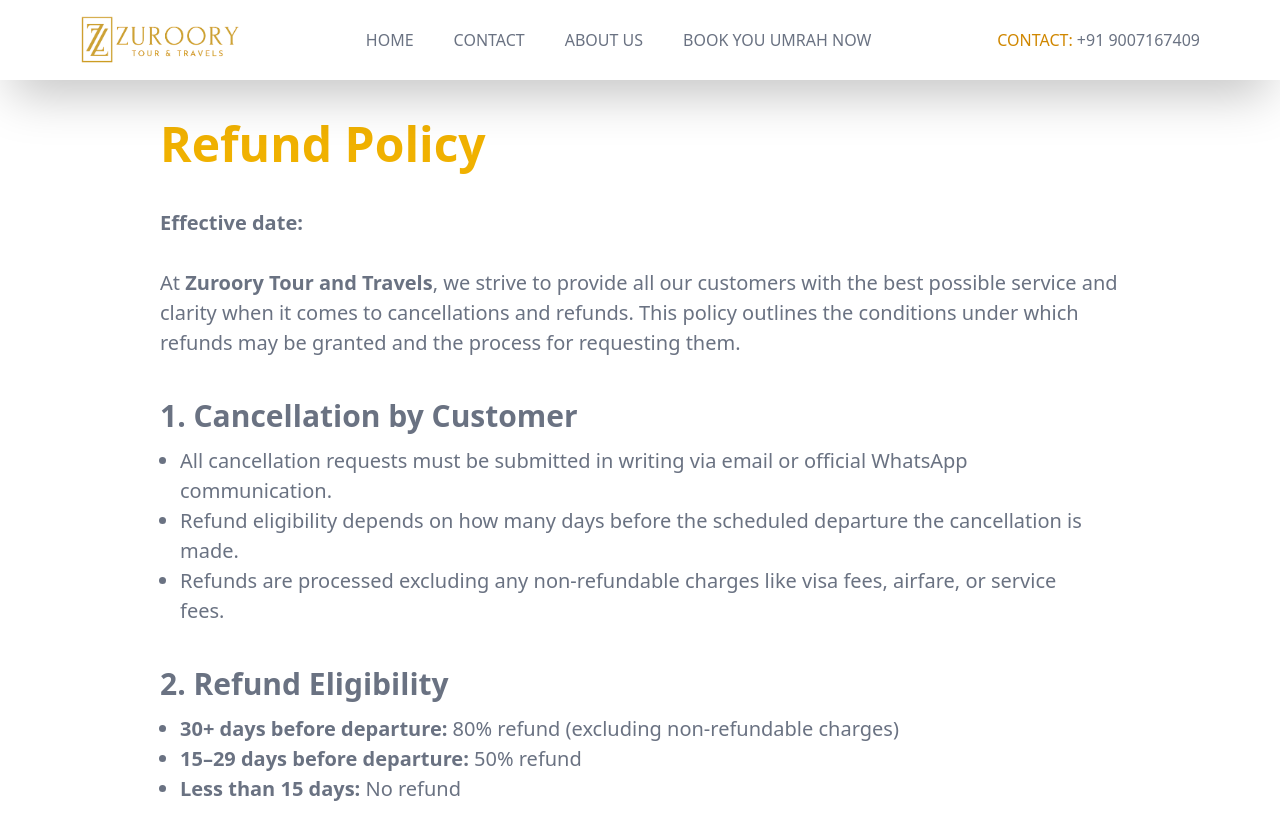
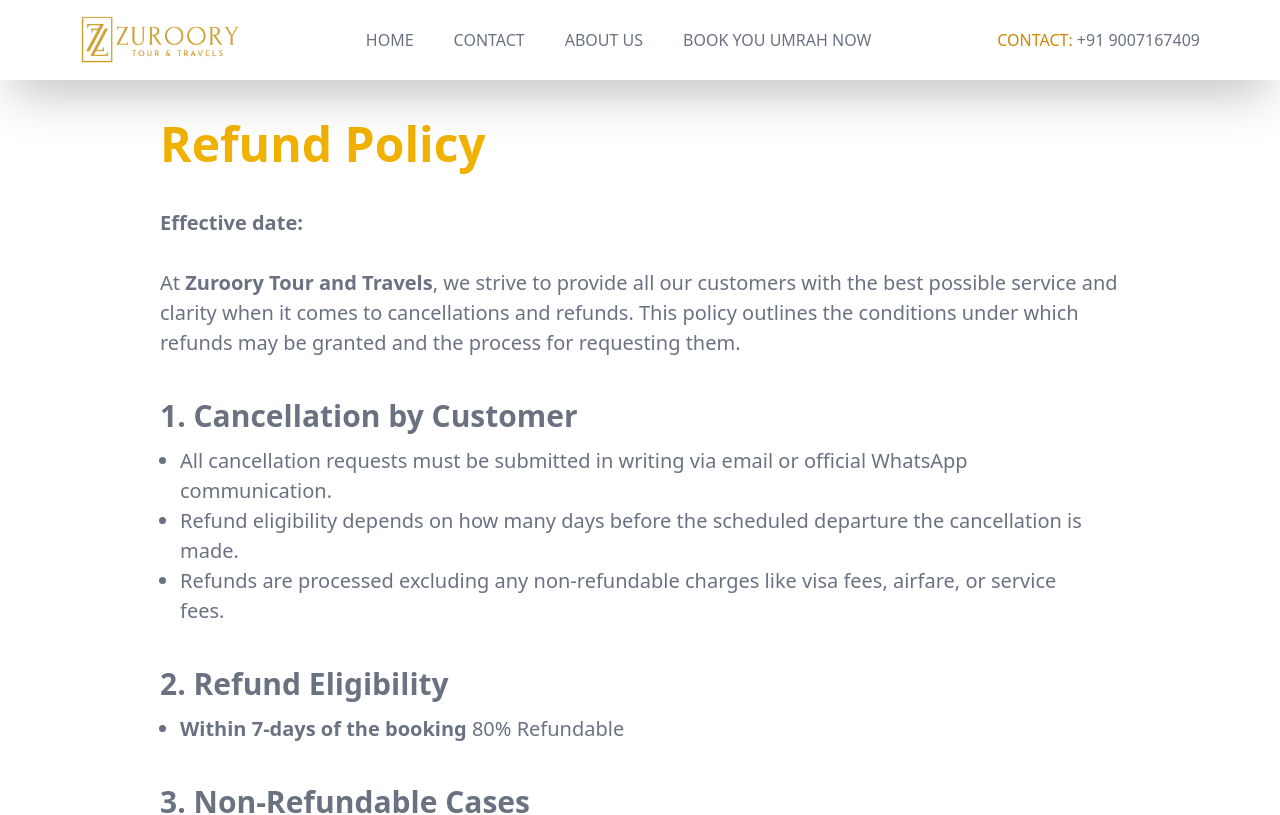
Before and after one commit to Amaanjan00/zuroorytourandtravels, a React (Vite) app: page /refund-policy in a window 1280 px wide. Shown: the top 815 px of the page. Built offline with nearby package versions, Linux system fonts and the light colour scheme; a web font is replaced by a local one.

Commit message:
policy updated

```diff
--- a/src/Pages/PrivacyPolicy.jsx
+++ b/src/Pages/PrivacyPolicy.jsx
@@ -11,7 +11,7 @@ function PrivacyPolicy() {
         <h1 className='text-yellow-500 text-5xl font-bold'>Privacy Policy</h1>
 
         <section>
-            <p><b>Effective date:</b></p>
+            <p><b>Effective date: 02/06/2025</b></p>
             <br />
             <p>This Privacy Policy outlines how <b>Zuroory Tour and Travels</b> collects, uses, and protects your personal information when you use our services. By accessing or using our website or booking with us, you agree to the terms of this policy.</p>
         </section>
--- a/src/Pages/RefundPolicy.jsx
+++ b/src/Pages/RefundPolicy.jsx
@@ -28,9 +28,7 @@ function RefundPolicy() {
         <section className='flex flex-col gap-3'>
             <h2 className='text-3xl font-bold'>2. Refund Eligibility</h2>
             <ul className='list-disc list-outside px-5'>
-                <li><b>30+ days before departure:</b> 80% refund (excluding non-refundable charges)</li>
-                <li><b>15–29 days before departure:</b> 50% refund</li>
-                <li><b>Less than 15 days:</b> No refund</li>
+                <li><b>Within 7-days of the booking</b> 80% Refundable</li>
             </ul>
         </section>
 
```
